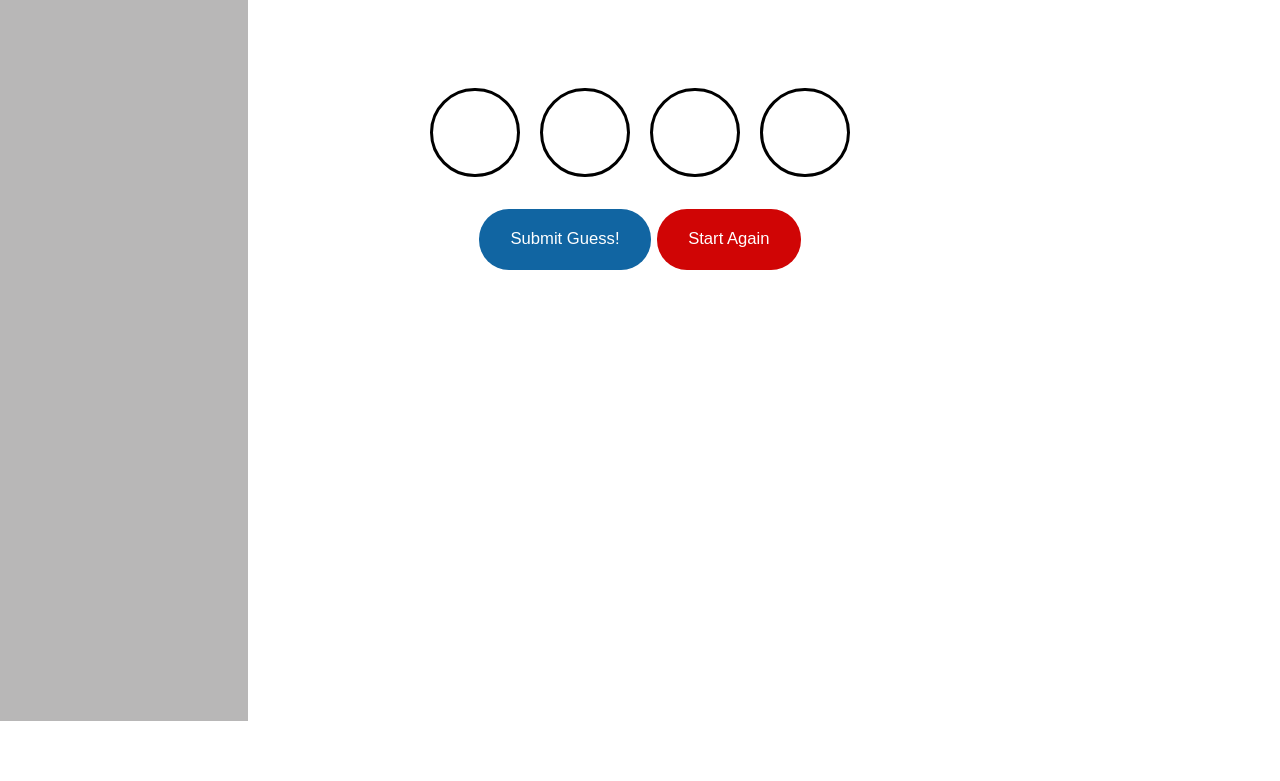
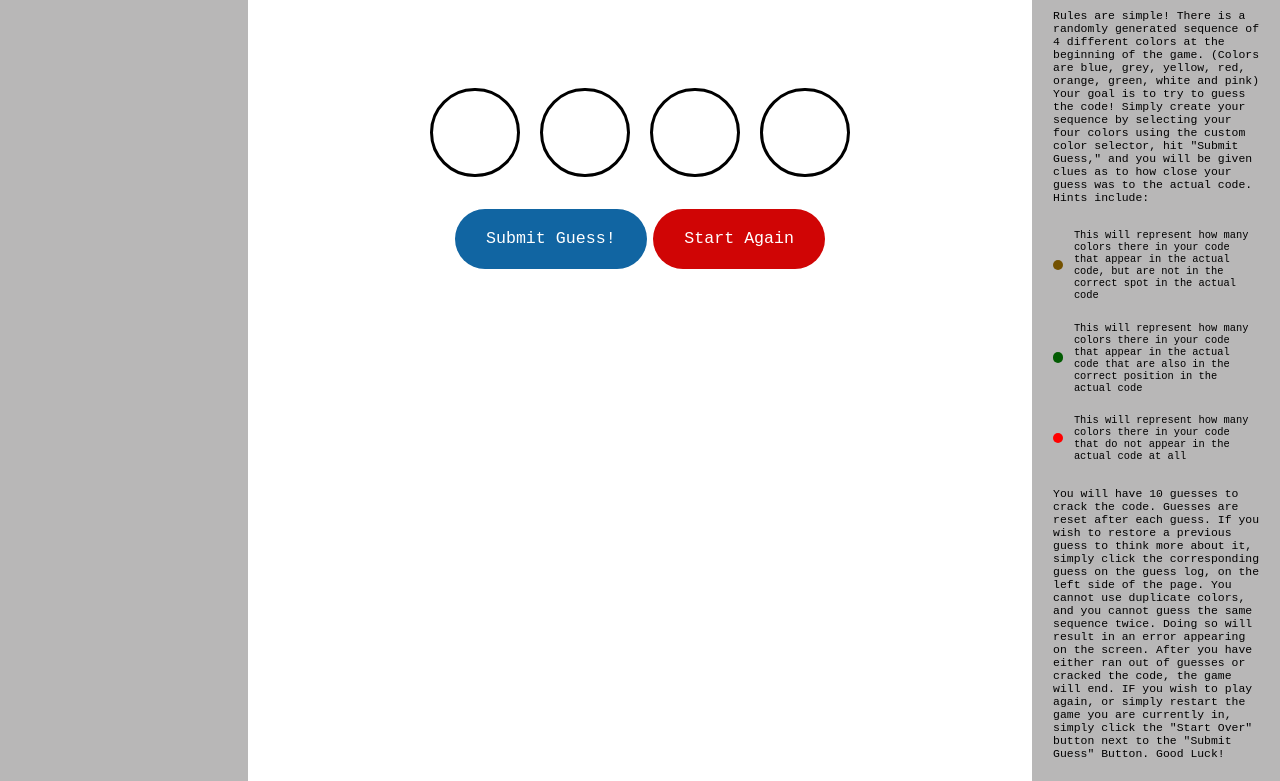
Before and after one commit to jacobastroff/Mastermind-App, a website: page index.html in a window 1280 px wide. Shown: the part 79-860 px from the top of the page. Before the commit the page ends 800 px from the top, so only its background shows below. Drawn offline with Linux system fonts and the light colour scheme.

Commit message:
sidebar added

```diff
--- a/index.html
+++ b/index.html
@@ -3,6 +3,12 @@
   <head>
     <meta charset="UTF-8" />
     <meta name="viewport" content="width=device-width, initial-scale=1.0" />
+    <link rel="preconnect" href="https://fonts.googleapis.com" />
+    <link rel="preconnect" href="https://fonts.gstatic.com" crossorigin />
+    <link
+      href="https://fonts.googleapis.com/css2?family=Fira+Code&display=swap"
+      rel="stylesheet"
+    />
     <link rel="stylesheet" href="style.css" />
     <script defer src="script.js"></script>
     <title>Mastermind</title>
@@ -10,7 +16,7 @@
 
   <body>
     <main class="main-page">
-      <div class="past-guesses">
+      <div class="past-guesses sidebar">
         <!-- <div class="past-guess past-guess-even">
                 <div class="right-color-right-spot-icon"></div>
                 <div class="black-box-code">
@@ -115,6 +121,61 @@
           </div>
         </div>
       </div>
+      <div class="sidebar rules">
+        <div class="content">
+          <h2 class="header-rules">Rules</h2>
+          <p class="rule-text">
+            Rules are simple! There is a randomly generated sequence of 4
+            different colors at the beginning of the game. (Colors are blue,
+            grey, yellow, red, orange, green, white and pink) Your goal is to
+            try to guess the code! Simply create your sequence by selecting your
+            four colors using the custom color selector, hit "Submit Guess," and
+            you will be given clues as to how close your guess was to the actual
+            code. Hints include:
+          </p>
+          <div class="clues">
+            <ul class="clue first-clue">
+              <div
+                class="clue-icon spot-icon right-color-wrong-spot-icon"
+              ></div>
+              <p class="spot-description">
+                This will represent how many colors there in your code that
+                appear in the actual code, but are not in the correct spot in
+                the actual code
+              </p>
+            </ul>
+            <ul class="clue second-clue">
+              <div
+                class="clue-icon spot-icon right-color-right-spot-icon"
+              ></div>
+              <p class="spot-description">
+                This will represent how many colors there in your code that
+                appear in the actual code that are also in the correct position
+                in the actual code
+              </p>
+            </ul>
+            <ul class="clue third-clue">
+              <div class="clue-icon spot-icon wrong-color-icon"></div>
+              <p class="spot-description">
+                This will represent how many colors there in your code that do
+                not appear in the actual code at all
+              </p>
+            </ul>
+          </div>
+          <p class="rule-text">
+            You will have 10 guesses to crack the code. Guesses are reset after
+            each guess. If you wish to restore a previous guess to think more
+            about it, simply click the corresponding guess on the guess log, on
+            the left side of the page. You cannot use duplicate colors, and you
+            cannot guess the same sequence twice. Doing so will result in an
+            error appearing on the screen. After you have either ran out of
+            guesses or cracked the code, the game will end. IF you wish to play
+            again, or simply restart the game you are currently in, simply click
+            the "Start Over" button next to the "Submit Guess" Button. Good
+            Luck!
+          </p>
+        </div>
+      </div>
     </main>
   </body>
 </html>
--- a/script.js
+++ b/script.js
@@ -224,6 +224,10 @@ const checkGuess = function (guess, code) {
       );
       pastGuesses[pastGuesses.length - 1].renderGuess();
       guessesLeft--; //MOVE TO DIFFERENT FUNCTION AFTERWARDS
+      guess.fill("_");
+      document
+        .querySelectorAll(".color-guess")
+        .forEach((el) => (el.style.backgroundColor = "white"));
       console.log(pastGuesses, guessesLeft);
     } else {
       //END GAME - PROMPT USER TO CLICK A NEW BUTTON TO START OVER
--- a/style.css
+++ b/style.css
@@ -20,9 +20,10 @@ body {
   grid-template-columns: 1fr 3fr 1fr;
   column-gap: 2rem;
 }
-
+.sidebar {
+  background-color: #b8b7b7;
+}
 .past-guesses {
-  background-color: #b8b7b7;
   overflow: scroll;
 }
 
@@ -37,18 +38,11 @@ body {
 
 .past-guess:hover {
   cursor: pointer;
+  background-color: #fff;
 }
 
-.past-guess-odd:hover {
+.past-guess-odd {
   background-color: #e9e9e9;
-}
-
-.past-guess-even {
-  background-color: #e9e9e9;
-}
-
-.past-guess-even:hover {
-  background-color: #b8b7b7;
 }
 
 .black-box-code {
@@ -71,7 +65,10 @@ body {
 }
 
 .spot-icon {
+  width: 2rem;
+  height: 2rem;
   padding: 0.5rem;
+  text-align: center;
   color: white;
   border-radius: 50%;
 }
@@ -82,6 +79,9 @@ body {
 
 .right-color-wrong-spot-icon {
   background-color: #735100;
+}
+.wrong-color-icon {
+  background-color: red;
 }
 
 .message-container {
@@ -174,6 +174,7 @@ body {
   /* align-self: center; */
   border: none;
   transition: all 0.3s;
+  font-family: "Courier New", Courier, monospace;
 }
 .submit-button {
   background-color: #1165a2;
@@ -255,3 +256,36 @@ body {
 .color-orange {
   background-color: orange;
 }
+.rules {
+  display: flex;
+  justify-content: center;
+  padding: 2rem;
+}
+.header-rules {
+  text-align: center;
+  font-size: 3.6rem;
+  margin-bottom: 2.4rem;
+}
+.rule-text {
+  font-size: 1.1rem;
+}
+.clues {
+  list-style: none;
+  display: flex;
+  flex-direction: column;
+  gap: 2rem;
+  justify-content: center;
+  margin: 2.4rem 0;
+}
+.clue {
+  display: flex;
+  gap: 1rem;
+  align-items: center;
+}
+.clue-icon {
+  width: fit-content;
+  height: auto;
+}
+.rule-text {
+  font-size: 1.1rem;
+}
```
